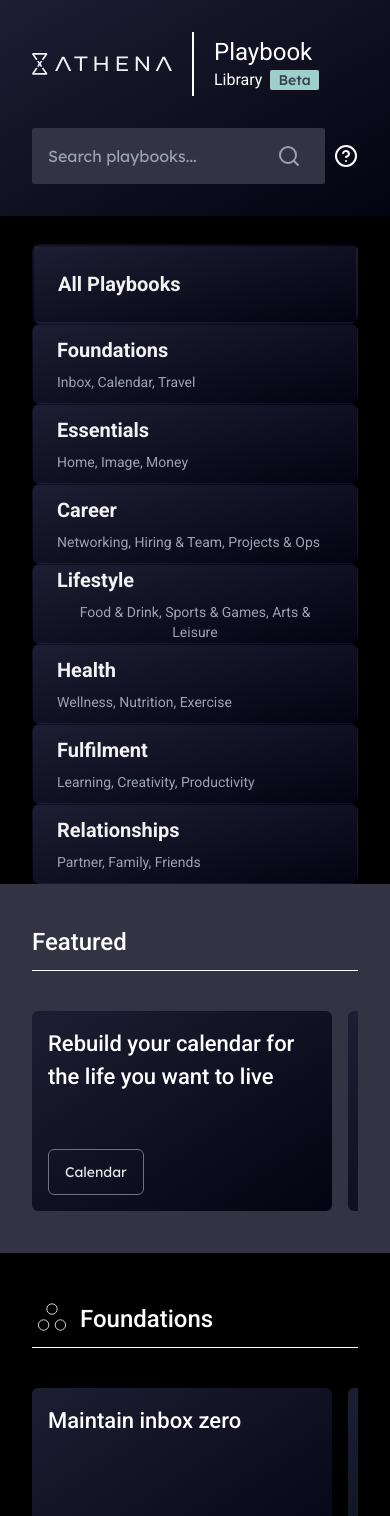
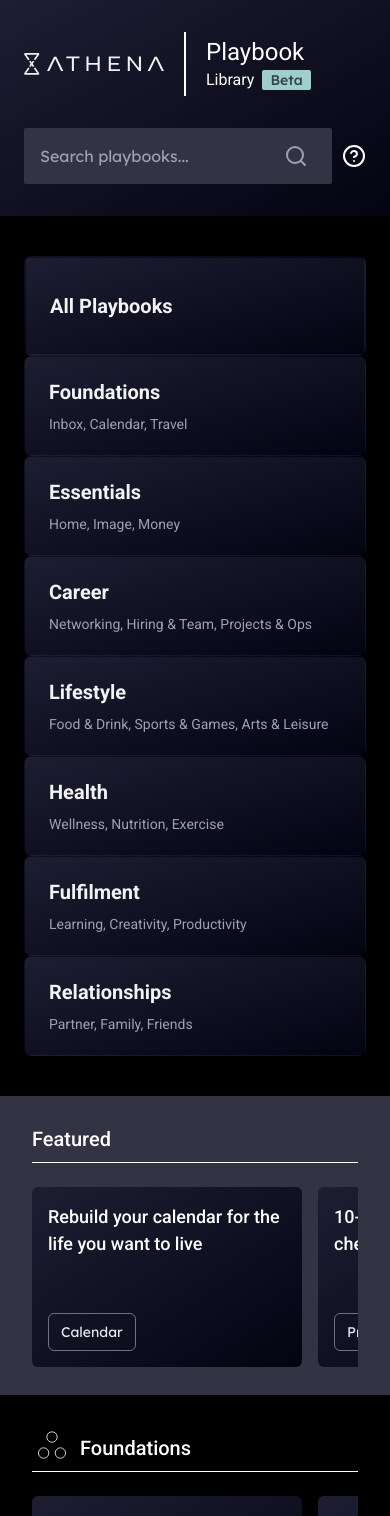
Before and after one commit to Blessedman-AI/Playbook, a Next.js app: page / in a window 390 px wide. Shown: the top 1516 px of the page. Built offline with nearby package versions, Linux system fonts and the light colour scheme.

Commit message:
First commit

```diff
--- a/app/page.js
+++ b/app/page.js
@@ -5,7 +5,7 @@ import { foundationsCards, featuredCards } from '@/helper/DummyData';
 
 export default function Home() {
   return (
-    <div className="mt-7">
+    <div className="">
       <CatLinks />
       <CatCards
         categoryTitle={'Featured'}
--- a/components/CategoryButtons.jsx
+++ b/components/CategoryButtons.jsx
@@ -9,7 +9,7 @@ const Card = ({ category, tags }) => {
        bg-gradient-to-br from-[#1e1e33] to-[#030311]
       rounded-lg p-6 hover:border-[#9ED0CB] hover:text-[#9ED0CB]
       transition-all duration-300 border border-transparent
-      min-w-[220px] h-[80px]"
+      min-w-[260px] h-[100px]"
     >
       <h3 className="text-xl font-bold text-center">{category}</h3>
       <p className="text-sm text-gray-400 text-center">{tags}</p>
@@ -19,7 +19,8 @@ const Card = ({ category, tags }) => {
 
 const CatLinks = () => {
   return (
-    <div className="bg-[#000] lg:py-10 px-8 lg:px-[64px] overflow-x-auto">
+    <div className="bg-[#000] lg:py-10 px-6 my-10 lg:px-[64px]
+     overflow-x-auto">
       <div
         className="flex flex-col lg:flex-row lg:items-center
         lg:overflow-x-auto  lg:space-y-0 lg:space-x-4"
@@ -30,7 +31,7 @@ const CatLinks = () => {
            from-[#1e1e33] to-[#030311]
           rounded-lg p-6 hover:border-[#9ED0CB] hover:text-[#9ED0CB]
           transition-all duration-300 border-2 border-transparent
-           min-w-[220px] h-[80px]"
+           min-w-[260px] h-[100px]"
         >
           <h3 className="text-xl font-bold text-center">All Playbooks</h3>
         </a>
--- a/components/homepage/CategoryCards.jsx
+++ b/components/homepage/CategoryCards.jsx
@@ -8,15 +8,16 @@ export const Card = ({ title, tag }) => {
   return (
     <div
       className="bg-gradient-to-br from-[#1e1e33] to-[#030311]
-           rounded-md w-[300px] lg:w-[300px] h-[200px]  lg:h-40 flex flex-col
+           rounded-md w-[270px] lg:w-[300px] h-[180px] lg:h-40 flex flex-col
             justify-between p-4 shrink-0"
     >
-      <h3 className="text-white text-[22px] font-medium break-words w-full whitespace-normal overflow-wrap-break-word">
+      <h3 className="text-white text-[18px] lg:text-[22px] font-medium break-words w-full whitespace-normal overflow-wrap-break-word">
         {title}
       </h3>
       <button
-        className="self-start inline-block text-center border border-gray-500 text-gray-200
-              rounded-md px-4 py-3 text-sm hover:bg-gray-700 transition"
+        className="self-start inline-block text-center border
+         border-gray-500 text-gray-200 rounded-md lg:px-4 px-3 py-2 lg:py-3
+         text-sm hover:bg-gray-700 transition"
       >
         {tag}
       </button>
@@ -50,7 +51,7 @@ export const CatCards = ({
 
   return (
     <div
-      className="py-[42px] lg:py-[64px] px-8 lg:px-[64px]  relative"
+      className="py-[28px] lg:py-[64px] px-8 lg:px-[64px]  relative"
       style={{ backgroundColor }}
     >
       <div className="flex gap-2 items-end">
@@ -62,9 +63,11 @@ export const CatCards = ({
             height={icon.height}
           />
         )}
-        <h2 className="text-white text-2xl font-medium">{categoryTitle}</h2>
+        <h2 className="text-white lg:text-2xl text-[20px] font-medium">
+          {categoryTitle}
+        </h2>
       </div>
-      <div className="border-t border-white mb-10 mt-3"></div>
+      <div className="border-t border-white mb-6 lg:mb-10 mt-2 lg:mt-3"></div>
 
       {/* Left Arrow Button */}
       {scrollPosition > 0 && (
--- a/components/homepage/Navbar.jsx
+++ b/components/homepage/Navbar.jsx
@@ -88,7 +88,7 @@ const Navbar = () => {
   return (
     <nav
       className="w-full bg-gradient-to-br from-[#1e1e33]
-     to-[#030311] text-white py-8 lg:py-[4.5rem] px-8 lg:px-[64px]"
+     to-[#030311] text-white py-8 lg:py-[4.5rem] px-6 lg:px-[64px]"
     >
       <div
         className="flex flex-col lg:flex-row items-start lg:items-center
```
